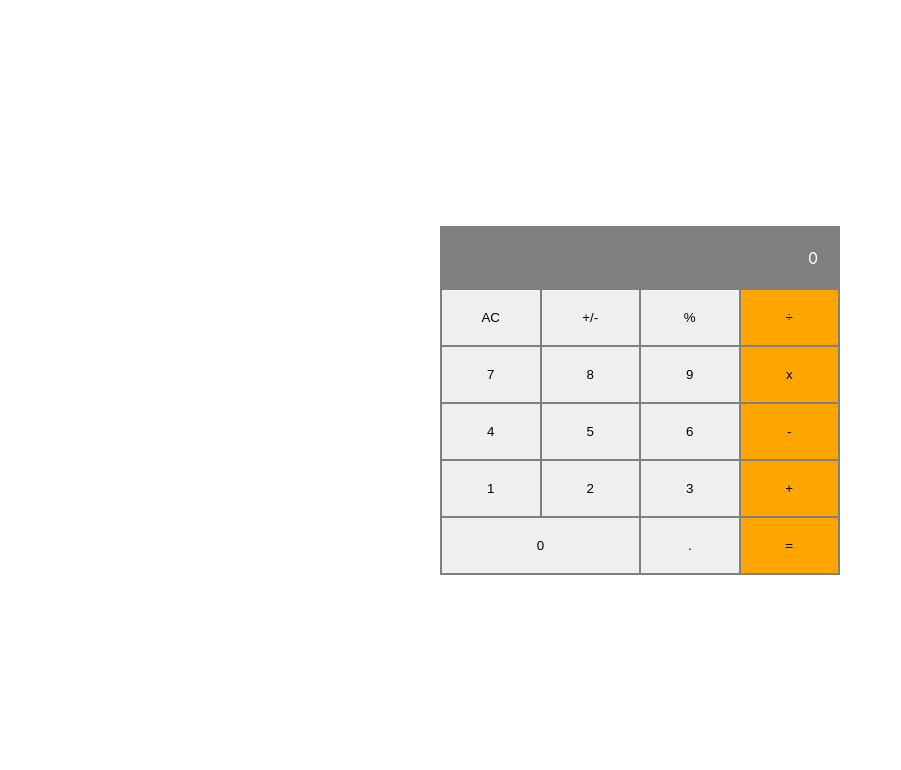
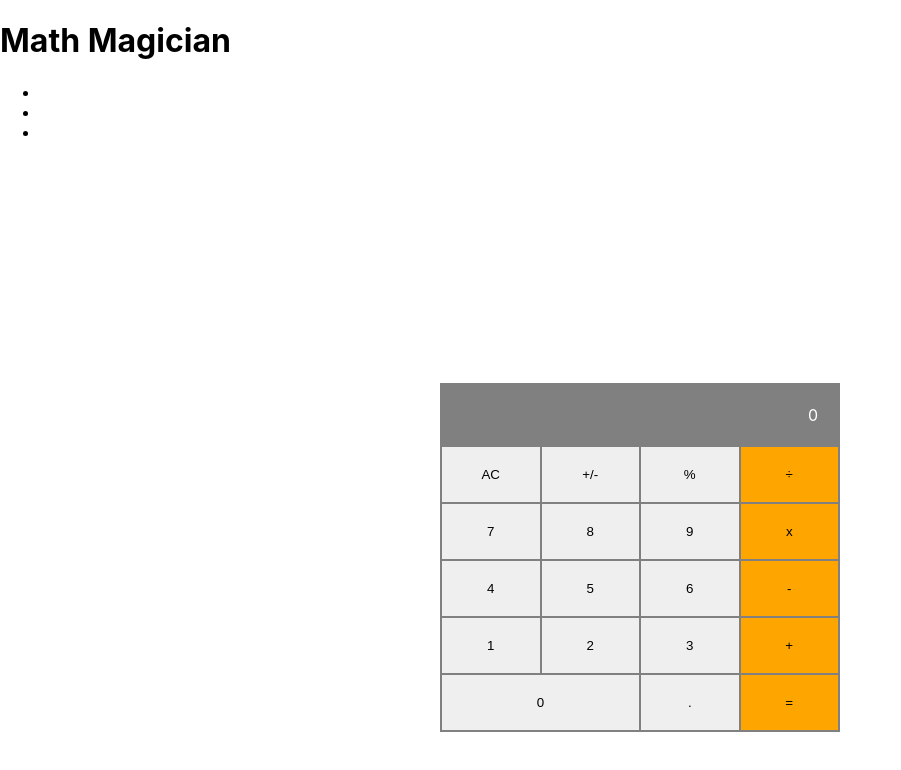
Before and after one commit to mutinhiri/maths-magician, a React (Create React App) app: page / in a window 1280 px wide. Shown: the top 770 px of the page, without its empty margins (0-901 px from the left). Built offline with nearby package versions, Linux system fonts and the light colour scheme.

Commit message:
Add navigation

```diff
--- a/src/App.js
+++ b/src/App.js
@@ -9,7 +9,13 @@ import './App.css';
 
 const App = () => (
   <Router>
-    <header>
+    <header className='header'>
+      <h1>Math Magician</h1>
+      <ul>
+        <li></li>
+        <li></li>
+        <li></li>
+      </ul>
 
     </header>
 
```
